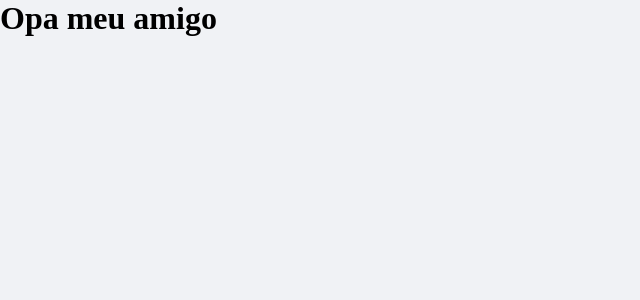
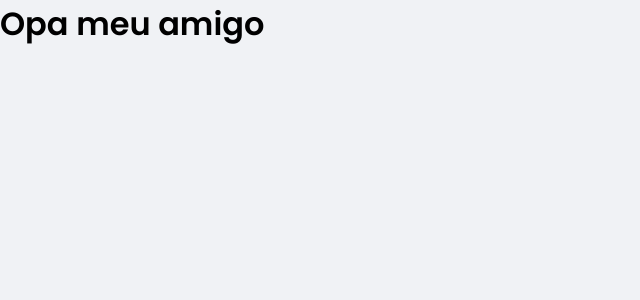
Before and after one commit to LeonardoCampello-dev/dt-money, a React (Create React App) app: page / in a window 1280 px wide. Shown: the top 300 px of the page, without its empty margins (0-640 px from the left). Built offline with nearby package versions, Linux system fonts and the light colour scheme.

Commit message:
💥 NEW: Add fonts

```diff
--- a/public/index.html
+++ b/public/index.html
@@ -1,10 +1,17 @@
 <!DOCTYPE html>
 <html lang="en">
   <head>
+    <link rel="preconnect" href="https://fonts.gstatic.com" />
+
     <meta charset="utf-8" />
     <meta name="viewport" content="width=device-width, initial-scale=1" />
 
-    <link rel="shortcut icon" href="favicon.png" type="image/png">
+    <link rel="shortcut icon" href="favicon.png" type="image/png" />
+
+    <link
+      href="https://fonts.googleapis.com/css2?family=Poppins:wght@400;600&display=swap"
+      rel="stylesheet"
+    />
 
     <title>dtmoney</title>
   </head>
--- a/src/styles/global.ts
+++ b/src/styles/global.ts
@@ -37,6 +37,15 @@
     -webkit-font-smoothing: antialiased;
   }
 
+  body, input, textarea, button {
+    font-family: "Poppins", sans-serif;
+    font-weight: 400;
+  }
+
+  h1, h2, h3, h4, h5, h6, strong {
+    font-weight: 600;
+  }
+
   button {
     cursor: pointer;
   }
```
